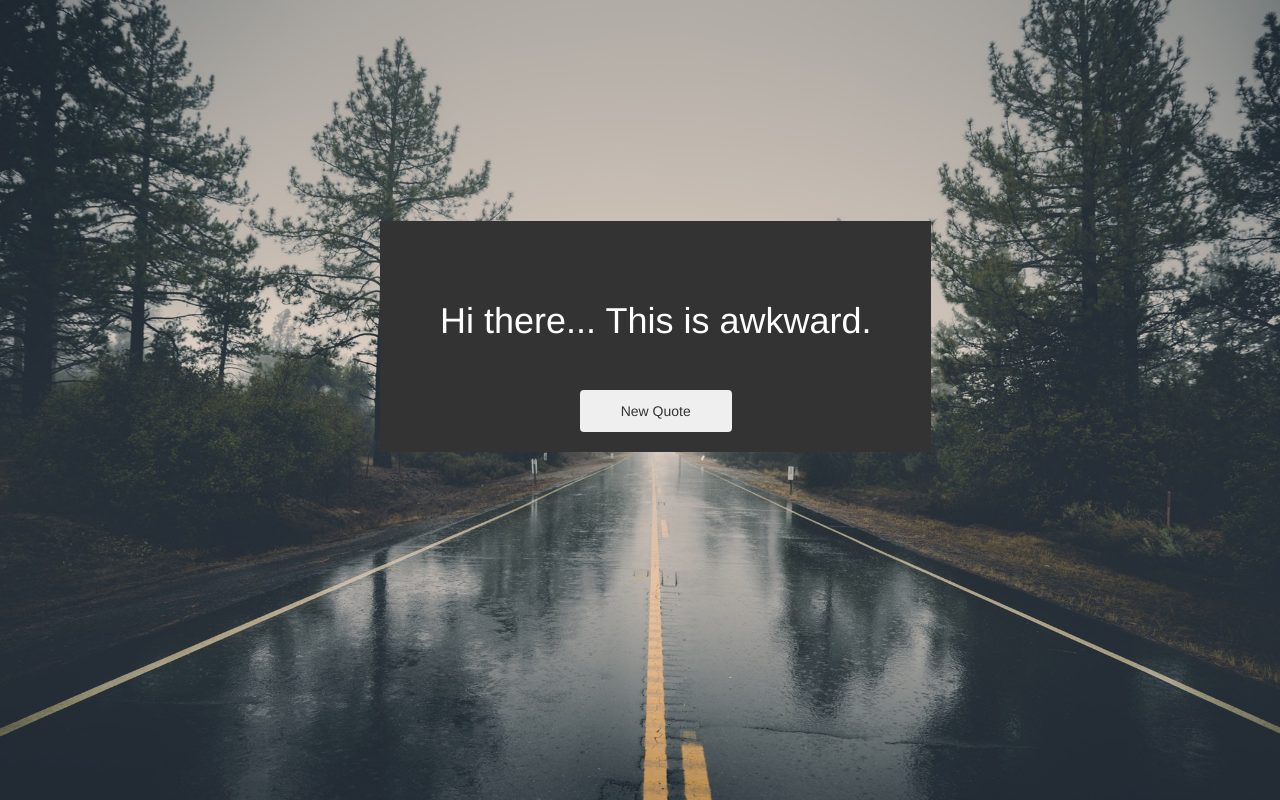
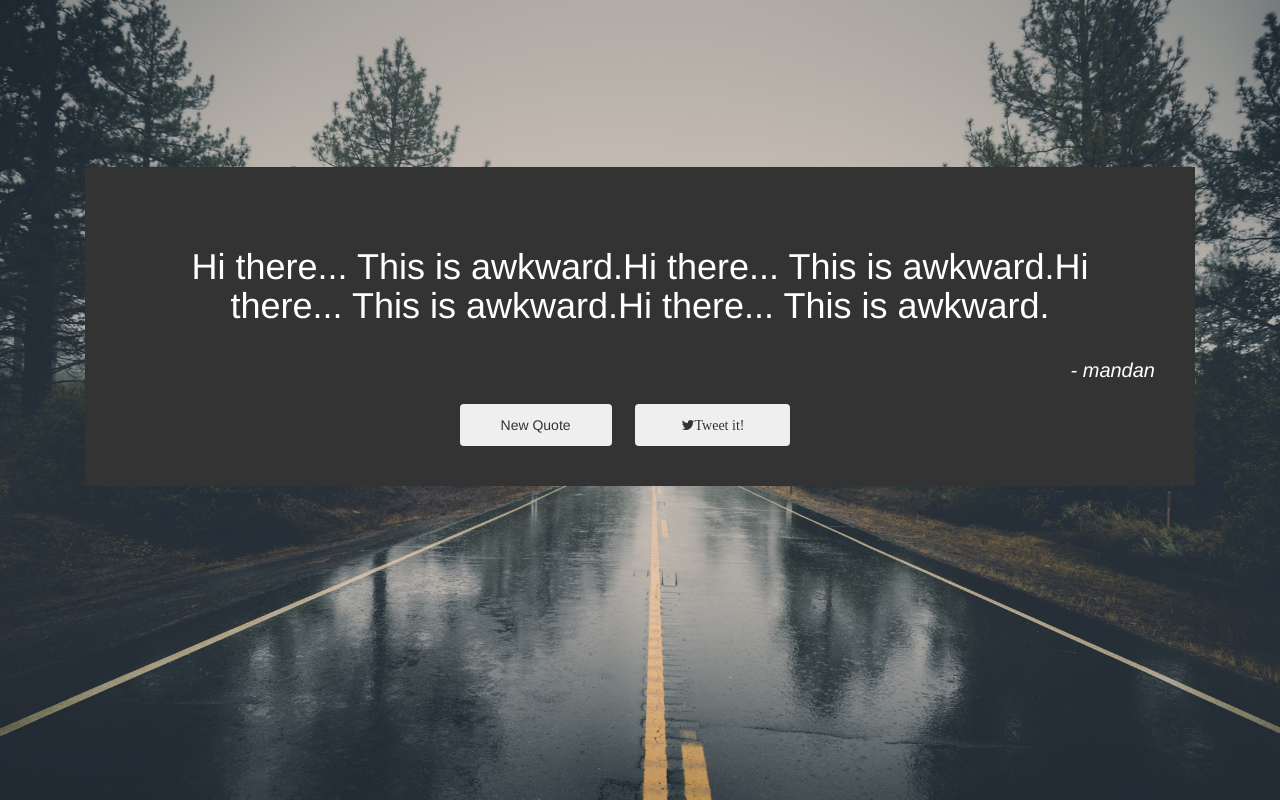
Before and after one commit to guyandtheworld/FreeCodeCamp, a plain HTML site: page main.html in a window 1280 px wide. Drawn offline with nearby package versions, Linux system fonts and the light colour scheme.

Commit message:
Add front end and button working

```diff
--- a/main.html
+++ b/main.html
@@ -10,20 +10,25 @@
     <script src="https://ajax.googleapis.com/ajax/libs/jquery/3.2.0/jquery.min.js"></script>
     <script src="https://maxcdn.bootstrapcdn.com/bootstrap/3.3.7/js/bootstrap.min.js"></script>
     <link rel="stylesheet" href="https://cdnjs.cloudflare.com/ajax/libs/font-awesome/4.7.0/css/font-awesome.min.css">
-    <meta http-equiv="refresh" content="1">
     <link rel="stylesheet" href="style.css">
+    <script src="style.js"></script>
+
     <title>
       Quote Generator
     </title>
   </head>
 
   <body>
-    <img src="background.jpg" alt="Background Image" style="height: 100%; width: 100%;  position: absolute;">
-    <div class="container-fluid" style="position: relative">
+    <img src="background.jpg" alt="Background Image" class="image">
+    <div class="container" style="text-align: center">
       <div class="col-xs-12">
         <div class="square">
-          <h1 style="color:#fff; padding:40px">Hi there... This is awkward.</h1>
-          <button class="btn center-block button" id="change">New Quote</button>
+          <h1 id="quote">Hi there... This is awkward.Hi there... This is awkward.Hi there... This is awkward.Hi there... This is awkward.</h1>
+          <cite id="author">- mandan</cite>
+          <div class="row col-xs-12" style="padding: 20px">
+            <button id="change" class="btn center-block button">New Quote</button>
+            <button id="tweet" class="btn fa center-block fa-twitter">Tweet it!</button>
+          </div>
         </div>
       </div>
     <div>
--- a/style.css
+++ b/style.css
@@ -1,16 +1,43 @@
+.image {
+    height: 100%;
+    width: 100%;
+    position: absolute;
+}
+
 .square {
     height: auto;
     width: auto;
     z-index: 100;
-    left: 50%;
-    top: 50%;
-    margin: 220px 0 0 -260px;
-    position: absolute;
+    display: inline-block;
+    position: relative;
+    margin-top: 15%;
     background-color: #333;
     padding: 20px;
 }
 
-.button {
+#quote {
+    color:#fff;
+    padding:40px 40px 20px 40px;
+}
+
+
+#author {
+    color: #fff;
+    float: right;
+    font-size: 20px;
+    margin-right: 20px;
+}
+
+#change {
+    display: inline;
     padding: 10px 40px;
+    margin-right: 10px;
 
 }
+
+#tweet {
+    display: inline;
+    padding: 13px 45px;
+    margin-left: 10px;
+
+}
--- a/style.js
+++ b/style.js
@@ -0,0 +1,9 @@
+$(document).ready(function() {
+  $("#change").on("click", function(){
+    alert("Fuck yeah");
+  });
+
+  $("#tweet").on("click", function(){
+    alert("hell yeah");
+  });
+});
```
